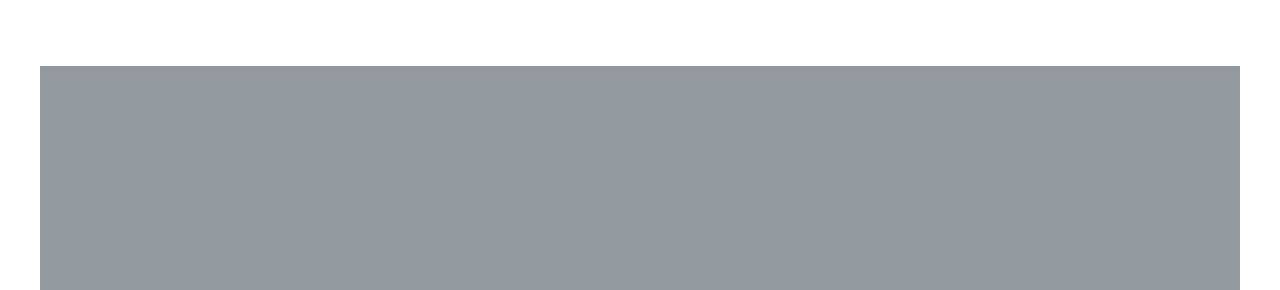
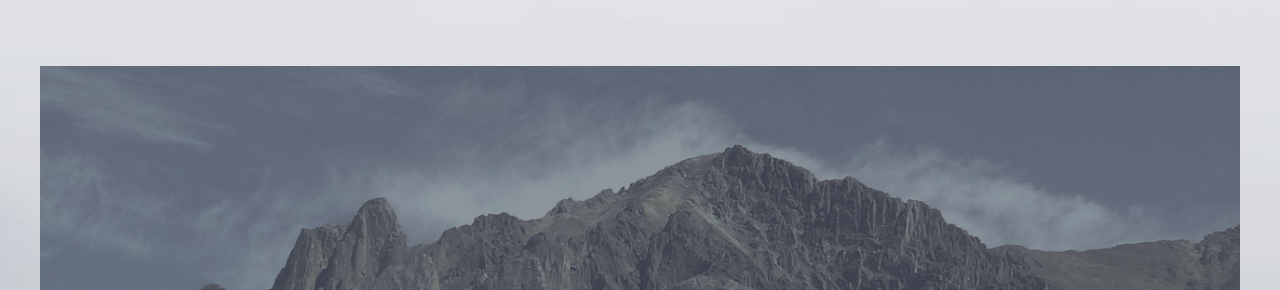
Before and after one commit to Ponkavi7A/Page1, a plain HTML site: page index.html in a window 1280 px wide. Shown: the part 134-424 px from the top of the page. Drawn offline with Linux system fonts and the light colour scheme; a web font is replaced by a local one.

Commit message:
Update ass10.css

```diff
--- a/ass10.css
+++ b/ass10.css
@@ -1,5 +1,5 @@
 .bg{
-    background-image: url(/Assignment010/bg.jpg);
+    background-image: url(./bg.jpg);
     background-attachment: scroll;
     background-repeat:no-repeat;
     background-size: cover;
@@ -7,7 +7,7 @@
 .div1{
     height: 700px;
     width: 1200px;
-    background: url(/Assignment010/banner.jpg);
+    background: URL(./banner.jpg);
     background-size: cover;
     margin-top: 200px;
 }
```
